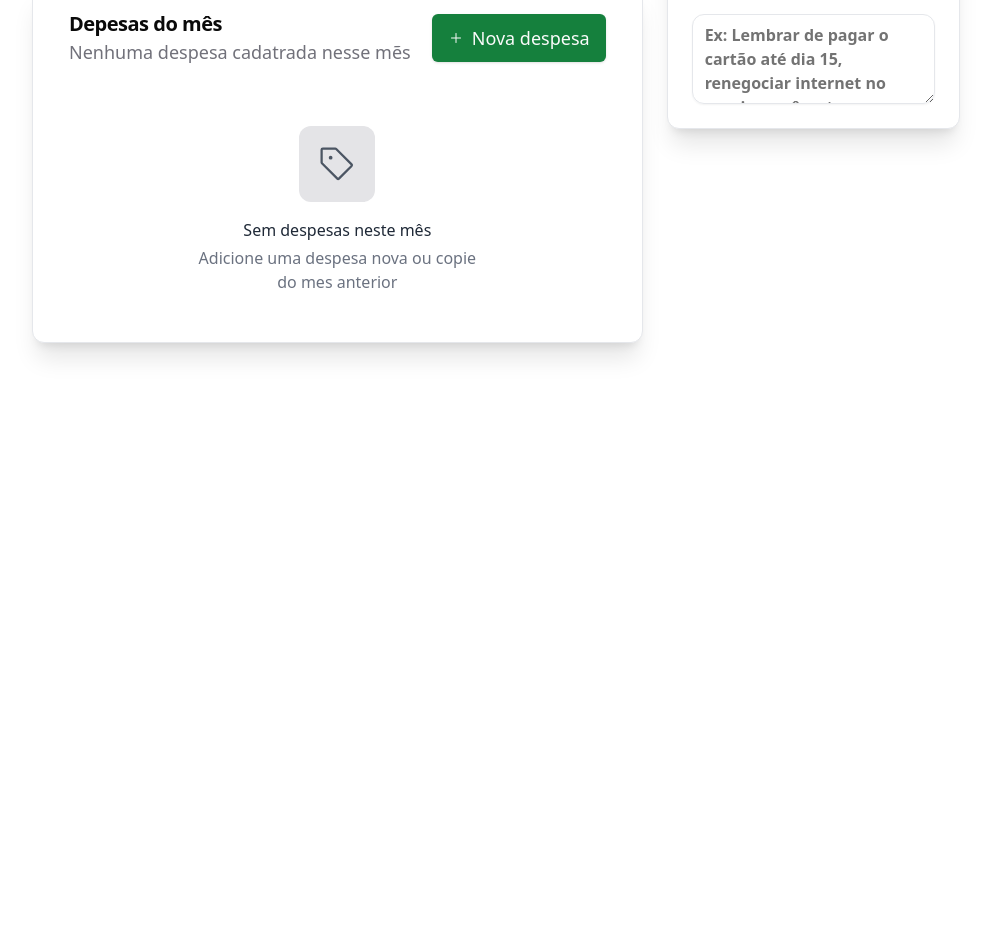
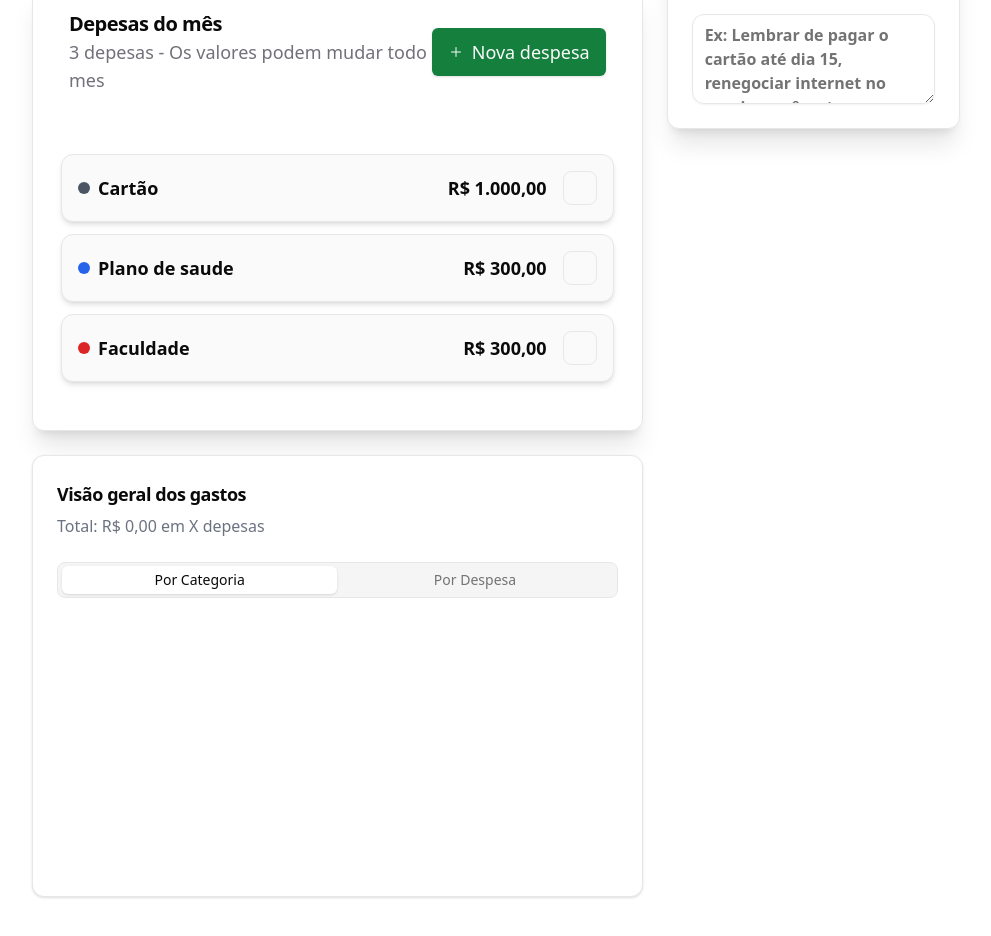
Before and after one commit to Estevao-Alves03/OrganizaGrana, a React (Vite) app: page / in a window 1280 px wide. Shown: the part 800-1736 px from the top of the page, without its empty margins (144-1135 px from the left). Before the commit the page ends 1223 px from the top, so only its background shows below. Built offline with nearby package versions, Linux system fonts and the light colour scheme.

Commit message:
comecei a fazer a parte dos graficos

```diff
--- a/package.json
+++ b/package.json
@@ -12,6 +12,7 @@
   "dependencies": {
     "@radix-ui/react-select": "^2.2.6",
     "@radix-ui/react-slot": "^1.2.4",
+    "@radix-ui/react-tabs": "^1.1.13",
     "class-variance-authority": "^0.7.1",
     "clsx": "^2.1.1",
     "lucide-react": "^0.575.0",
--- a/src/App.tsx
+++ b/src/App.tsx
@@ -1,6 +1,7 @@
 import SummaryCard from "./Features/Dashboard/SummaryCard";
 import ExpenseList from "./Features/Expenses/ExpenseList";
 import ExpenseSection from "./Features/Expenses/ExpenseSection";
+import GraphicsExpenses from "./Features/Expenses/GraphicsExpenses";
 import DetailsDate from "./Features/Layout/DetailsDate";
 import Navbar from "./Features/Layout/Navbar";
 import General from "./Features/Observations/General";
@@ -16,6 +17,7 @@ export default function App() {
         <div className="col-span-2">
           <ExpenseSection />
           <ExpenseList/>
+          <GraphicsExpenses/>
         </div>
         <div className="col-span-1">
           <Tips/>
--- a/src/Features/Expenses/ExpenseList.tsx
+++ b/src/Features/Expenses/ExpenseList.tsx
@@ -11,19 +11,18 @@ import { IoAddOutline } from "react-icons/io5";
 import { GoTag } from "react-icons/go";
 import { useState } from "react";
 import AddExpenses from "./AddExpenses";
+import { FaTrash } from "react-icons/fa6";
 
 export default function ExpenseList() {
-
-  const [showCard, setShowCard] = useState(false)
+  const [showCard, setShowCard] = useState(false);
 
   const isOpenCard = () => {
-    setShowCard(true)
-  }
+    setShowCard(true);
+  };
 
   const onCloseCard = () => {
-    setShowCard(false)
-  }
-
+    setShowCard(false);
+  };
 
   return (
     <div className="mt-6">
@@ -35,14 +34,15 @@ export default function ExpenseList() {
                 Depesas do mês
               </CardTitle>
               <CardDescription className="text-lg font-sans text-zinc-500">
-                Nenhuma despesa cadatrada nesse mẽs
+                {/* Nenhuma despesa cadatrada nesse mẽs */}
+              3 depesas - Os valores podem mudar todo mes
               </CardDescription>
-              {/* x depesas - Os valores podem mudar todo mes */}
             </section>
             <section>
               <Button
-              onClick={isOpenCard}
-              className="px-4 py-6 text-lg bg-green-700 hover:bg-green-800">
+                onClick={isOpenCard}
+                className="px-4 py-6 text-lg bg-green-700 hover:bg-green-800"
+              >
                 <IoAddOutline />
                 Nova despesa
               </Button>
@@ -50,7 +50,7 @@ export default function ExpenseList() {
           </div>
         </CardHeader>
         <CardContent className="flex flex-col items-center justify-center mt-9 text-center px-4">
-          <span className="bg-zinc-200 rounded-xl p-5 mb-4 inline-block">
+          {/* <span className="bg-zinc-200 rounded-xl p-5 mb-4 inline-block">
             <GoTag className="text-4xl text-gray-600" />
           </span>
           <div className="space-y-1">
@@ -60,9 +60,65 @@ export default function ExpenseList() {
             <p className="text-md text-gray-500 max-w-[300px]">
               Adicione uma despesa nova ou copie do mes anterior
             </p>
+          </div> */}
+          <div className="w-full grid grid-rows gap-3">
+            <Card className="bg-zinc-50 hover:bg-zinc-100 shadow-md w-full">
+            <div className="flex items-center justify-between p-4">
+              <section className="flex items-center gap-2">
+                <span className="h-3 w-3 rounded-full bg-gray-600" />
+                <h2 className="font-bold text-lg">Cartão</h2>
+              </section>
+
+              <section className="flex items-center gap-4">
+                <span className="font-bold text-lg hover:text-green-600 cursor-pointer transition-all duration-300">
+                  R$ 1.000,00
+                </span>
+
+                <button className="group p-2 hover:bg-red-500 rounded-lg border">
+                  <FaTrash className="opacity-0 scale-0 group-hover:opacity-100 group-hover:scale-100 transition-all duration-300 text-white" />
+                </button>
+              </section>
+            </div>
+          </Card>
+          <Card className="bg-zinc-50 hover:bg-zinc-100 shadow-md w-full">
+            <div className="flex items-center justify-between p-4">
+              <section className="flex items-center gap-2">
+                <span className="h-3 w-3 rounded-full bg-blue-600" />
+                <h2 className="font-bold text-lg">Plano de saude</h2>
+              </section>
+
+              <section className="flex items-center gap-4">
+                <span className="font-bold text-lg hover:text-green-600 cursor-pointer transition-all duration-300">
+                  R$ 300,00
+                </span>
+
+                <button className="group p-2 hover:bg-red-500 rounded-lg border">
+                  <FaTrash className="opacity-0 scale-0 group-hover:opacity-100 group-hover:scale-100 transition-all duration-300 text-white" />
+                </button>
+              </section>
+            </div>
+          </Card>
+          <Card className="bg-zinc-50 hover:bg-zinc-100 shadow-md w-full">
+            <div className="flex items-center justify-between p-4">
+              <section className="flex items-center gap-2">
+                <span className="h-3 w-3 rounded-full bg-red-600" />
+                <h2 className="font-bold text-lg">Faculdade</h2>
+              </section>
+
+              <section className="flex items-center gap-4">
+                <span className="font-bold text-lg hover:text-green-600 cursor-pointer transition-all duration-300">
+                  R$ 300,00
+                </span>
+
+                <button className="group p-2 hover:bg-red-500 rounded-lg border">
+                  <FaTrash className="opacity-0 scale-0 group-hover:opacity-100 group-hover:scale-100 transition-all duration-300 text-white" />
+                </button>
+              </section>
+            </div>
+          </Card>
           </div>
         </CardContent>
-      {showCard && <AddExpenses onCloseCard={onCloseCard}/>}
+        {showCard && <AddExpenses onCloseCard={onCloseCard} />}
       </Card>
     </div>
   );
--- a/src/Features/Expenses/GraphicsExpenses.tsx
+++ b/src/Features/Expenses/GraphicsExpenses.tsx
@@ -1,10 +1,78 @@
 // esse arquivo é onde vou fazer o card dos graficos sobre as despesas
+import {
+  Card,
+  CardContent,
+  CardDescription,
+  CardHeader,
+  CardTitle,
+} from "../../components/ui/card";
+import {
+  Tabs,
+  TabsContent,
+  TabsList,
+  TabsTrigger,
+} from "../../components/ui/tabs";
 
 export default function GraphicsExpenses() {
   return (
-    <div>
-       <h1></h1>
-       <p></p>
+    <div className="mt-6">
+      <Card>
+        <CardHeader>
+          <CardTitle className="text-lg font-bold font-sans">Visão geral dos gastos</CardTitle>
+          <CardDescription className="text-base text-gray-500">Total: R$ 0,00 em X depesas</CardDescription>
+        </CardHeader>
+        <CardContent>
+          <Tabs defaultValue="category" className="w-full">
+            {/* Tabs */}
+            <TabsList className="border p-1 rounded-lg w-full">
+              <TabsTrigger
+                value="category"
+                className="flex-1 rounded-md"
+              >
+                Por Categoria
+              </TabsTrigger>
+
+              <TabsTrigger
+                value="expense"
+                className="flex-1 rounded-md"
+              >
+                Por Despesa
+              </TabsTrigger>
+            </TabsList>
+
+            <TabsContent value="category" className="mt-6">
+              <div className="flex gap-10 items-center">
+                {/* Aqui entra o gráfico */}
+                <div className="w-[250px] h-[250px]">
+                  {/* Recharts PieChart aqui */}
+                </div>
+
+                {/* Lista lateral */}
+                <div className="flex flex-col gap-3 text-sm">
+                  {/* <Item
+                    legenda="Outros"
+                    valor="R$ 2.000,00"
+                    porcentagem="31%"
+                    cor="bg-gray-400"
+                  />
+                  <Item
+                    legenda="Transporte"
+                    valor="R$ 1.000,00"
+                    porcentagem="16%"
+                    cor="bg-blue-500"
+                  />
+                  <Item
+                    legenda="Alimentação"
+                    valor="R$ 1.000,00"
+                    porcentagem="16%"
+                    cor="bg-orange-500"
+                  /> */}
+                </div>
+              </div>
+            </TabsContent>
+          </Tabs>
+        </CardContent>
+      </Card>
     </div>
-  )
+  );
 }
--- a/src/Features/Observations/Distribution.tsx
+++ b/src/Features/Observations/Distribution.tsx
@@ -5,7 +5,7 @@ import { IoMdCheckmarkCircleOutline } from "react-icons/io";
 
 export default function Distribution() {
   return (
-    <div className="space-y-6 px-4 max-w-2xl mx-auto">
+    <div className="space-y-6 max-w-2xl mx-auto">
       <div className="flex flex-col gap-3">
         <section className="flex items-start gap-2">
           <span className="flex-shrink-0 mt-1 border rounded-lg bg-green-200 p-0.5">
--- a/src/Features/Observations/Tips.tsx
+++ b/src/Features/Observations/Tips.tsx
@@ -10,6 +10,7 @@ import { FaRegLightbulb } from "react-icons/fa";
 import { FaArrowTrendUp } from "react-icons/fa6";
 import { IoMdCheckmarkCircleOutline } from "react-icons/io";
 import Distribution from "./Distribution";
+import Alert from "./Alert";
 
 export default function Tips() {
   return (
@@ -44,6 +45,8 @@ export default function Tips() {
               despesas do mes.
             </p>
           </div>
+          {/* <Distribution/> */}
+          {/* <Alert/> */}
         </CardContent>
       </Card>
     </div>
--- /dev/null
+++ b/src/components/ui/tabs.tsx
@@ -0,0 +1,53 @@
+import * as React from "react"
+import * as TabsPrimitive from "@radix-ui/react-tabs"
+
+import { cn } from "@/lib/utils"
+
+const Tabs = TabsPrimitive.Root
+
+const TabsList = React.forwardRef<
+  React.ElementRef<typeof TabsPrimitive.List>,
+  React.ComponentPropsWithoutRef<typeof TabsPrimitive.List>
+>(({ className, ...props }, ref) => (
+  <TabsPrimitive.List
+    ref={ref}
+    className={cn(
+      "inline-flex h-9 items-center justify-center rounded-lg bg-muted p-1 text-muted-foreground",
+      className
+    )}
+    {...props}
+  />
+))
+TabsList.displayName = TabsPrimitive.List.displayName
+
+const TabsTrigger = React.forwardRef<
+  React.ElementRef<typeof TabsPrimitive.Trigger>,
+  React.ComponentPropsWithoutRef<typeof TabsPrimitive.Trigger>
+>(({ className, ...props }, ref) => (
+  <TabsPrimitive.Trigger
+    ref={ref}
+    className={cn(
+      "inline-flex items-center justify-center whitespace-nowrap rounded-md px-3 py-1 text-sm font-medium ring-offset-background transition-all focus-visible:outline-none focus-visible:ring-2 focus-visible:ring-ring focus-visible:ring-offset-2 disabled:pointer-events-none disabled:opacity-50 data-[state=active]:bg-background data-[state=active]:text-foreground data-[state=active]:shadow",
+      className
+    )}
+    {...props}
+  />
+))
+TabsTrigger.displayName = TabsPrimitive.Trigger.displayName
+
+const TabsContent = React.forwardRef<
+  React.ElementRef<typeof TabsPrimitive.Content>,
+  React.ComponentPropsWithoutRef<typeof TabsPrimitive.Content>
+>(({ className, ...props }, ref) => (
+  <TabsPrimitive.Content
+    ref={ref}
+    className={cn(
+      "mt-2 ring-offset-background focus-visible:outline-none focus-visible:ring-2 focus-visible:ring-ring focus-visible:ring-offset-2",
+      className
+    )}
+    {...props}
+  />
+))
+TabsContent.displayName = TabsPrimitive.Content.displayName
+
+export { Tabs, TabsList, TabsTrigger, TabsContent }
```
Also changed, not shown: 1 other file (tests, documents, lock files or other folders).
